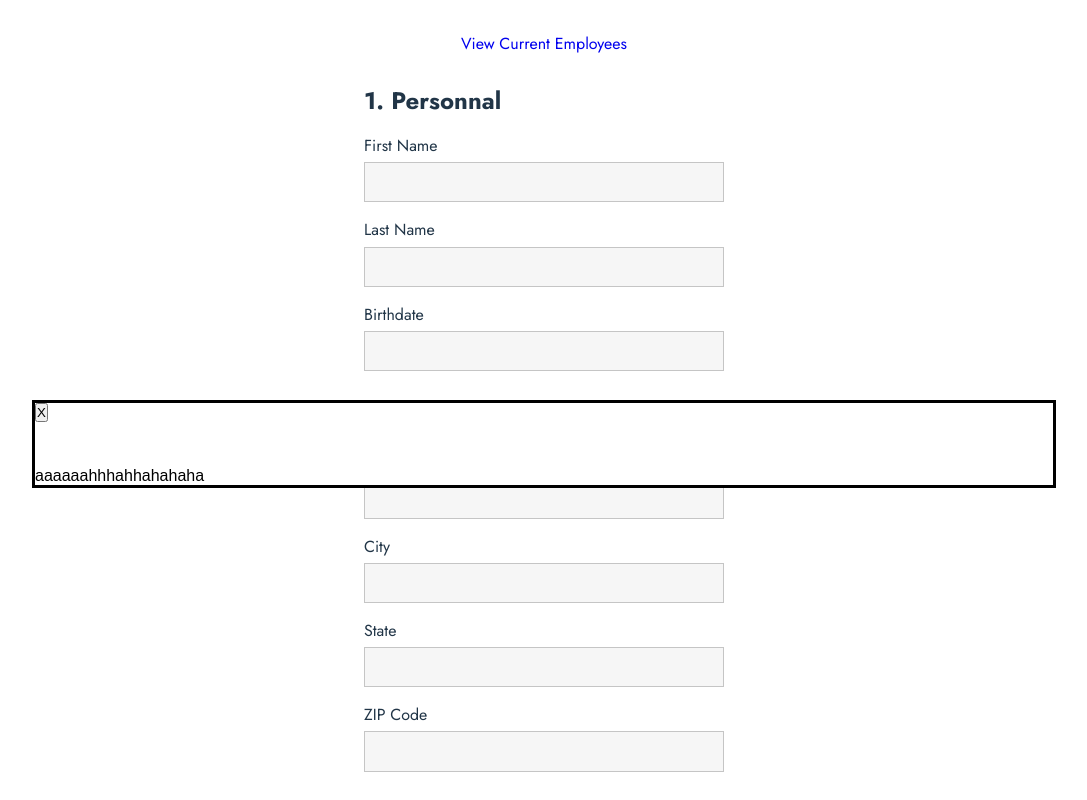
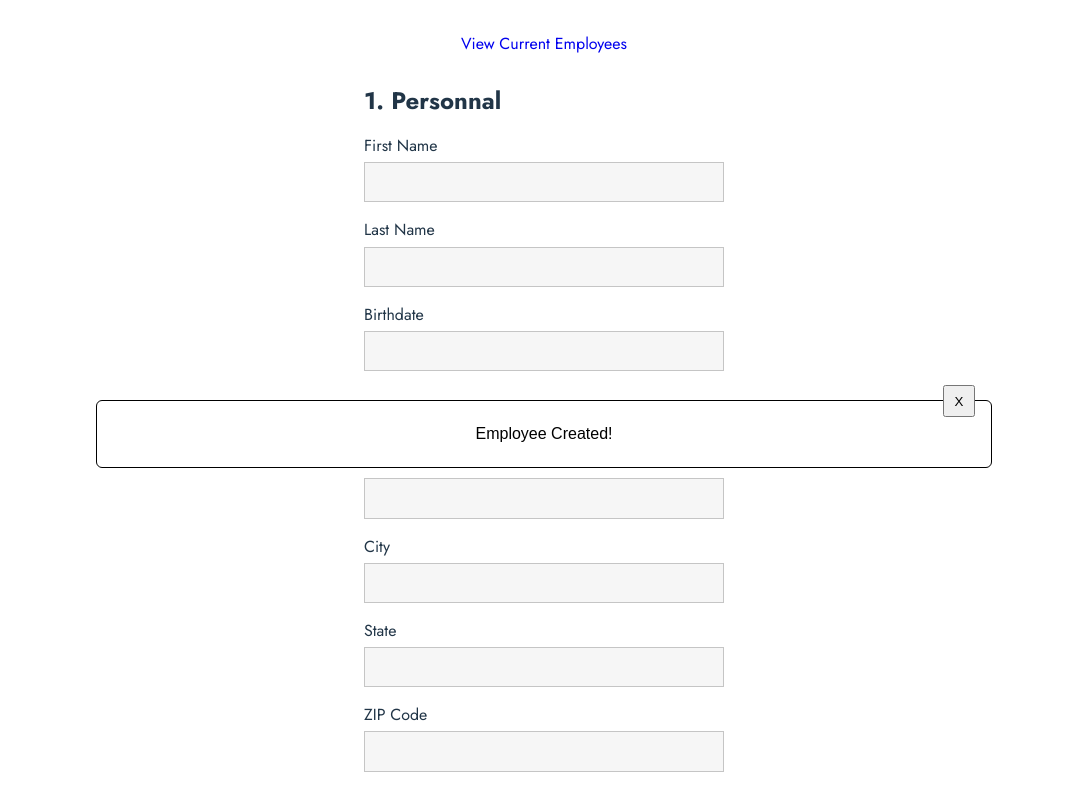
Before and after one commit to ask0ldd/P14-JQuery2ReactPluginsConversion, a React (Vite) app: page / in a window 1280 px wide. Shown: the top 800 px of the page, without its empty margins (96-1183 px from the left). Built offline with nearby package versions, Linux system fonts and the light colour scheme.

Commit message:
modal visibility

```diff
--- a/src/App.tsx
+++ b/src/App.tsx
@@ -2,8 +2,11 @@ import './App.css'
 import { Link } from 'react-router-dom'
 import CustomSelect from './components/CustomSelect/CustomSelect'
 import Modal from './components/Modal/Modal'
+import {useRef, useState} from 'react'
 
 function App() {
+
+  const [modalVisibility, setModalVisibility] = useState<boolean>(true)
 
   return (
     <main>
@@ -56,7 +59,10 @@ function App() {
         <input type="submit" value="Add this Employee"/>
 
       </form>
-      <Modal visible={true} modalContent={ModalContent}></Modal>
+      <Modal modalVisibility={modalVisibility} setModalVisibility={setModalVisibility} modalContent={ModalContent}></Modal>
+      <button onClick={() => {
+        setModalVisibility(true)
+      }}>showmod</button>
 
     </main>
   )
@@ -65,9 +71,9 @@ function App() {
 // Component that will be injected into the modal
 function ModalContent(){
   return(
-    <>
-      aaaaaahhhahhahahaha
-    </>
+    <div style={{width:'100%', display:'flex', justifyContent:'center', alignItems:'center',}}>
+      Employee Created!
+    </div>
   )
 }
 
--- a/src/components/Modal/Modal.tsx
+++ b/src/components/Modal/Modal.tsx
@@ -2,10 +2,10 @@ import ModalHeader from "./ModalHeader"
 import { useRef, useEffect, useState, MutableRefObject } from "react"
 import './style/Modal.css'
 
-function Modal({visible, modalContent} : IProps){
+function Modal({modalVisibility, setModalVisibility, modalContent} : IProps){
 
     // const modalRef = useRef<HTMLDialogElement>(null)
-    const [modalOpen, setModalOpen] = useState<boolean>(visible)
+    // const [modalOpen, setModalOpen] = useState<boolean>(visible)
 
     /*useEffect(() => {
         if(showmodal && !modalRef.current?.open) return openModal()
@@ -13,9 +13,9 @@ function Modal({visible, modalContent} : IProps){
     })*/
 
     return (
-        modalOpen ?
+        modalVisibility ?
         <dialog>
-            <ModalHeader setModalOpen={setModalOpen}/>
+            <ModalHeader setModalVisibility={setModalVisibility}/>
             {modalContent()}
         </dialog>
         : <></>
@@ -25,6 +25,7 @@ function Modal({visible, modalContent} : IProps){
 export default Modal
 
 interface IProps{
-    visible : boolean
+    modalVisibility : boolean
     modalContent : () => JSX.Element
+    setModalVisibility : (bool : boolean) => void
 }
--- a/src/components/Modal/ModalHeader.tsx
+++ b/src/components/Modal/ModalHeader.tsx
@@ -1,10 +1,10 @@
 import './style/ModalHeader.css'
 
-function ModalHeader({setModalOpen} : IProps){
+function ModalHeader({setModalVisibility} : IProps){
 
     return (
         <div className='header-container'>
-            <button onClick={() =>setModalOpen(false)} id="close" aria-label="close">X</button>
+            <button className='close-btn' onClick={() => setModalVisibility(false)} id="close" aria-label="close">X</button>
         </div>
     )
 }
@@ -12,5 +12,5 @@ function ModalHeader({setModalOpen} : IProps){
 export default ModalHeader
 
 interface IProps{
-    setModalOpen : (bool : boolean) => void
+    setModalVisibility : (bool : boolean) => void
 }
--- a/src/components/Modal/style/Modal.css
+++ b/src/components/Modal/style/Modal.css
@@ -3,14 +3,15 @@ dialog {
   left: 0;
   position: absolute;
   margin: auto;
-  width: 80%;
+  width: 70%;
   max-height: 80%;
   display: flex;
   flex-direction: column;
+  padding: 1rem 1rem 1.5rem 1rem;
+  border: 1px solid black;
+  border-radius: 6px;
 }
 
 dialog::backdrop {
   background: rgba(0, 0, 0, 0.6);
-  height: 100vh;
-  width: 100vw;
 }
--- a/src/components/Modal/style/ModalHeader.css
+++ b/src/components/Modal/style/ModalHeader.css
@@ -1,4 +1,14 @@
 .header-container {
   width: 100%;
-  height: 4rem;
+  height: 0.5rem;
+  display: flex;
+  position: relative;
 }
+
+.close-btn {
+  width: 2rem;
+  height: 2rem;
+  position: absolute;
+  right: 0rem;
+  top: -2rem;
+}
```
